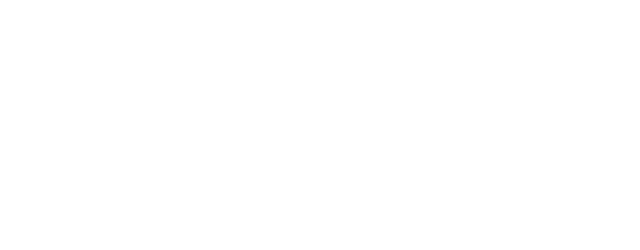
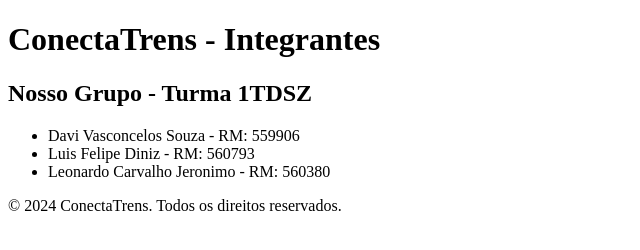
Before and after one commit to conectatrens/conecta-trens, a plain HTML site: page integrantes.html in a window 1280 px wide. Shown: the whole page, without its empty margins (0-640 px from the left). Drawn offline with Linux system fonts and the light colour scheme.

Commit message:
feat: adicionar integrantes na pagina html

```diff
--- a/integrantes.html
+++ b/integrantes.html
@@ -1,11 +1,26 @@
 <!DOCTYPE html>
-<html lang="en">
+<html lang="pt-br">
 <head>
     <meta charset="UTF-8">
     <meta name="viewport" content="width=device-width, initial-scale=1.0">
     <title>ConectaTrens - Integrantes</title>
 </head>
 <body>
+    <header>
+        <h1>ConectaTrens - Integrantes</h1>
+    </header>
 
+    <main>
+        <h2>Nosso Grupo - Turma 1TDSZ</h2>
+        <ul>
+            <li>Davi Vasconcelos Souza - RM: 559906</li>
+            <li>Luis Felipe Diniz - RM: 560793</li>
+            <li>Leonardo Carvalho Jeronimo - RM: 560380</li>
+        </ul>
+    </main>
+
+    <footer>
+        <p>&copy; 2024 ConectaTrens. Todos os direitos reservados.</p>
+    </footer>
 </body>
 </html>
```
